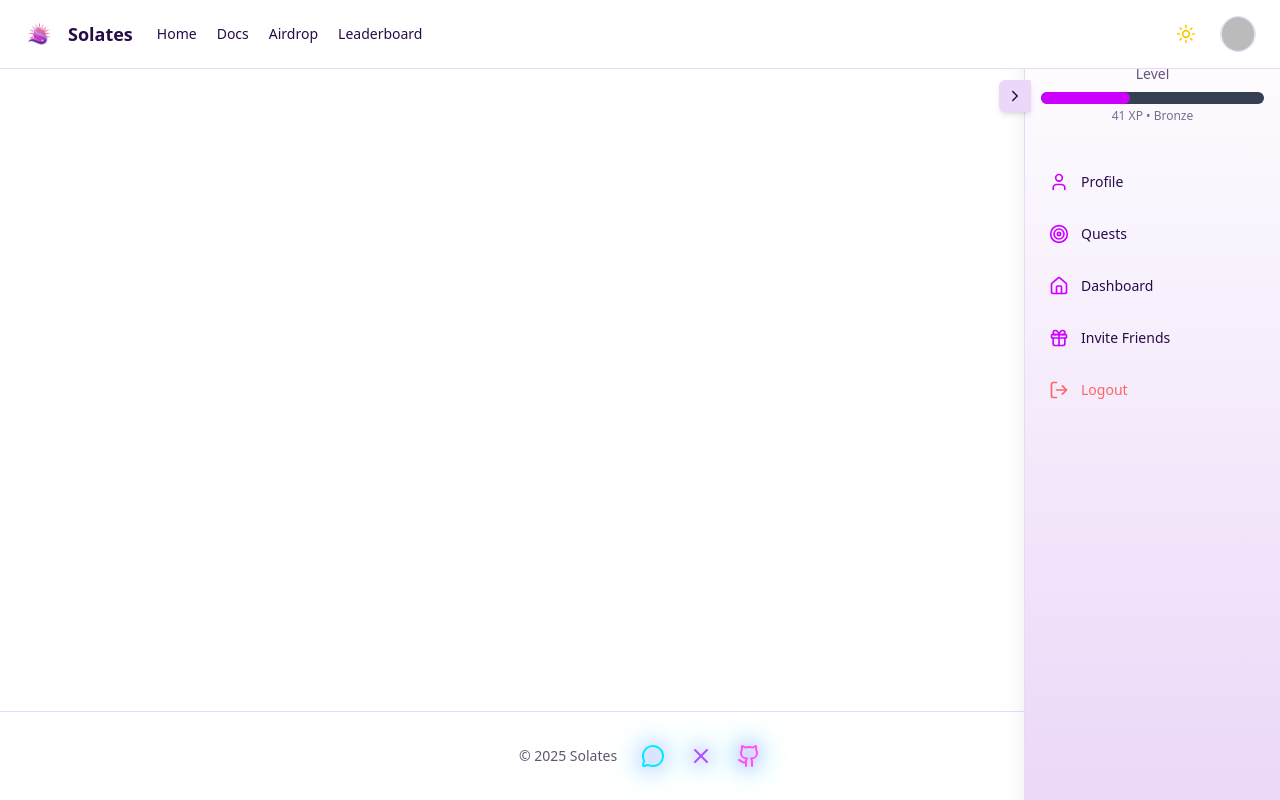
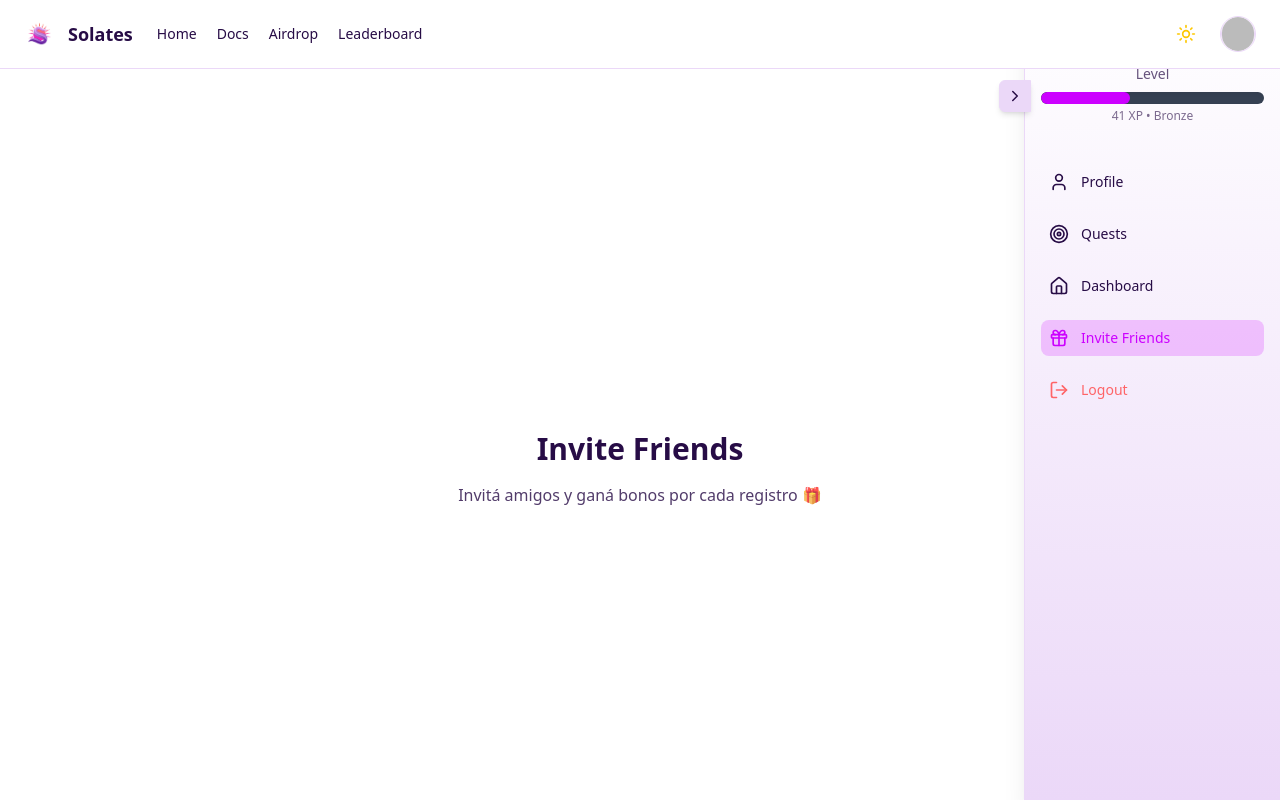
Before and after one commit to bioxim/solates-proto, a React (Vite) app: page /invite-friends in a window 1280 px wide. Shown: the top 800 px of the page. Built offline with nearby package versions, Linux system fonts and the light colour scheme; no server answers; sample sign-in values are in the browser's storage.

Commit message:
User structure created and functional

```diff
--- a/src/App.tsx
+++ b/src/App.tsx
@@ -18,6 +18,9 @@ import PrivateRoute from "./components/PrivateRoute";
 import RightSidebar from "./components/RightSidebar";
 import Dashboard from "./pages/Dashboard";
 import Profile from "./pages/Profile";
+import Quests from "./pages/Quests";
+import InviteFriends from "./pages/InviteFriends";
+
 
 export default function App() {
 
@@ -30,9 +33,9 @@ export default function App() {
 
   return (
     <div className="flex flex-col min-h-screen bg-[var(--bg)] text-[var(--text)]">
-      {user && <RightSidebar />}
       <Router>
         <Navbar />
+        {user && <RightSidebar />} {/* ✅ Ahora está dentro del Router */}
         <main className="flex-grow">
           <Routes>
             <Route path="/" element={<Home />} />
@@ -44,6 +47,7 @@ export default function App() {
               <Route path="pointsystem" element={<PointSystem />} />
               <Route path="rewards" element={<Rewards />} />
             </Route>
+
             <Route
               path="/dashboard"
               element={
@@ -60,10 +64,27 @@ export default function App() {
                 </PrivateRoute>
               }
             />
+            <Route
+              path="/quests"
+              element={
+                <PrivateRoute>
+                  <Quests />
+                </PrivateRoute>
+              }
+            />
+            <Route
+              path="/invite-friends"
+              element={
+                <PrivateRoute>
+                  <InviteFriends />
+                </PrivateRoute>
+              }
+            />
           </Routes>
         </main>
         <Footer />
       </Router>
     </div>
+
   );
 }
--- a/src/components/RightSidebar.tsx
+++ b/src/components/RightSidebar.tsx
@@ -1,4 +1,5 @@
 import { useState } from "react";
+import { useNavigate, useLocation } from "react-router-dom";
 import { auth } from "../firebase";
 import { signOut } from "firebase/auth";
 import {
@@ -7,24 +8,26 @@ import {
   LogOut,
   User,
   Target,
+  Home,
   Gift,
-  Home,
 } from "lucide-react";
 import { motion, AnimatePresence } from "framer-motion";
 
 export default function RightSidebar() {
   const [open, setOpen] = useState(true);
+  const navigate = useNavigate();
+  const location = useLocation();
 
   const handleLogout = async () => {
     await signOut(auth);
-    window.location.href = "/";
+    navigate("/");
   };
 
   const menuItems = [
-    { icon: <User size={20} />, label: "Profile" },
-    { icon: <Target size={20} />, label: "Quests" },
-    { icon: <Home size={20} />, label: "Dashboard" },
-    { icon: <Gift size={20} />, label: "Invite Friends" },
+    { icon: <User size={20} />, label: "Profile", path: "/profile" },
+    { icon: <Target size={20} />, label: "Quests", path: "/quests" },
+    { icon: <Home size={20} />, label: "Dashboard", path: "/dashboard" },
+    { icon: <Gift size={20} />, label: "Invite Friends", path: "/invite-friends" },
   ];
 
   return (
@@ -33,11 +36,10 @@ export default function RightSidebar() {
         open ? "w-64" : "w-16"
       }`}
       style={{
-        background:
-          "linear-gradient(180deg, var(--bg) 0%, var(--card) 100%)",
+        background: "linear-gradient(180deg, var(--bg) 0%, var(--card) 100%)",
       }}
     >
-      {/* Toggle button */}
+      {/* Toggle */}
       <button
         onClick={() => setOpen(!open)}
         className="absolute top-20 left-[-26px] bg-[var(--card)] p-1.5 rounded-l-md border border-[var(--card)] hover:bg-[var(--primary)] hover:opacity-90 transition cursor-pointer shadow-md"
@@ -56,13 +58,8 @@ export default function RightSidebar() {
           transition={{ duration: 0.3 }}
           className="p-4 flex flex-col items-center gap-6 mt-12"
         >
-          {/* Nivel de usuario */}
           {open && (
-            <motion.div
-              initial={{ opacity: 0 }}
-              animate={{ opacity: 1 }}
-              className="w-full text-center"
-            >
+            <div className="w-full text-center">
               <p className="text-sm opacity-70">Level</p>
               <div className="mt-2 bg-gray-700 dark:bg-gray-800 rounded-full h-3 overflow-hidden shadow-inner">
                 <motion.div
@@ -73,41 +70,54 @@ export default function RightSidebar() {
                 />
               </div>
               <p className="text-xs mt-1 opacity-60">41 XP • Bronze</p>
-            </motion.div>
+            </div>
           )}
 
-          {/* Opciones */}
+          {/* Menu */}
           <div
             className={`flex flex-col ${
               open ? "items-start" : "items-center"
             } gap-4 w-full mt-4`}
           >
-            {menuItems.map((item, idx) => (
+            {menuItems.map((item, idx) => {
+              const isActive = location.pathname === item.path;
+              return (
                 <button
                   key={idx}
+                  onClick={() => navigate(item.path)}
                   className={`group relative flex items-center gap-3 w-full rounded-lg py-2 px-2 transition-all duration-200 cursor-pointer
                     ${
-                    open
+                      isActive
+                        ? "bg-[var(--primary)]/20 text-[var(--primary)] font-semibold"
+                        : open
                         ? "hover:bg-[var(--primary)]/10"
                         : "hover:bg-[var(--primary)]/20"
                     }`}
                 >
                   <motion.div
                     whileHover={{ scale: 1.1 }}
-                  className="text-[var(--primary)] group-hover:text-[var(--primary)]"
+                    className={`${
+                      isActive ? "text-[var(--primary)]" : "text-[var(--text)]"
+                    }`}
                   >
                     {item.icon}
                   </motion.div>
 
                   {open && (
-                  <span className="text-sm font-medium group-hover:text-[var(--primary)] transition">
+                    <span
+                      className={`text-sm font-medium transition ${
+                        isActive
+                          ? "text-[var(--primary)]"
+                          : "group-hover:text-[var(--primary)]"
+                      }`}
+                    >
                       {item.label}
                     </span>
                   )}
                 </button>
-            ))}
+              );
+            })}
 
-            {/* Logout */}
             <button
               onClick={handleLogout}
               className={`group flex items-center gap-3 w-full text-red-400 hover:text-red-500 transition py-2 px-2 rounded-lg ${
--- /dev/null
+++ b/src/pages/InviteFriends.tsx
@@ -0,0 +1,8 @@
+export default function InviteFriends() {
+  return (
+    <div className="flex flex-col items-center justify-center min-h-screen bg-[var(--bg)] text-[var(--text)]">
+      <h1 className="text-3xl font-bold">Invite Friends</h1>
+      <p className="mt-4 opacity-80">Invitá amigos y ganá bonos por cada registro 🎁</p>
+    </div>
+  );
+}
--- /dev/null
+++ b/src/pages/Quests.tsx
@@ -0,0 +1,8 @@
+export default function Quests() {
+  return (
+    <div className="flex flex-col items-center justify-center min-h-screen bg-[var(--bg)] text-[var(--text)]">
+      <h1 className="text-3xl font-bold">Quests</h1>
+      <p className="mt-4 opacity-80">Participa en misiones y gana recompensas 🌟</p>
+    </div>
+  );
+}
```
Lines whose indentation alone changed are shown as unchanged.
